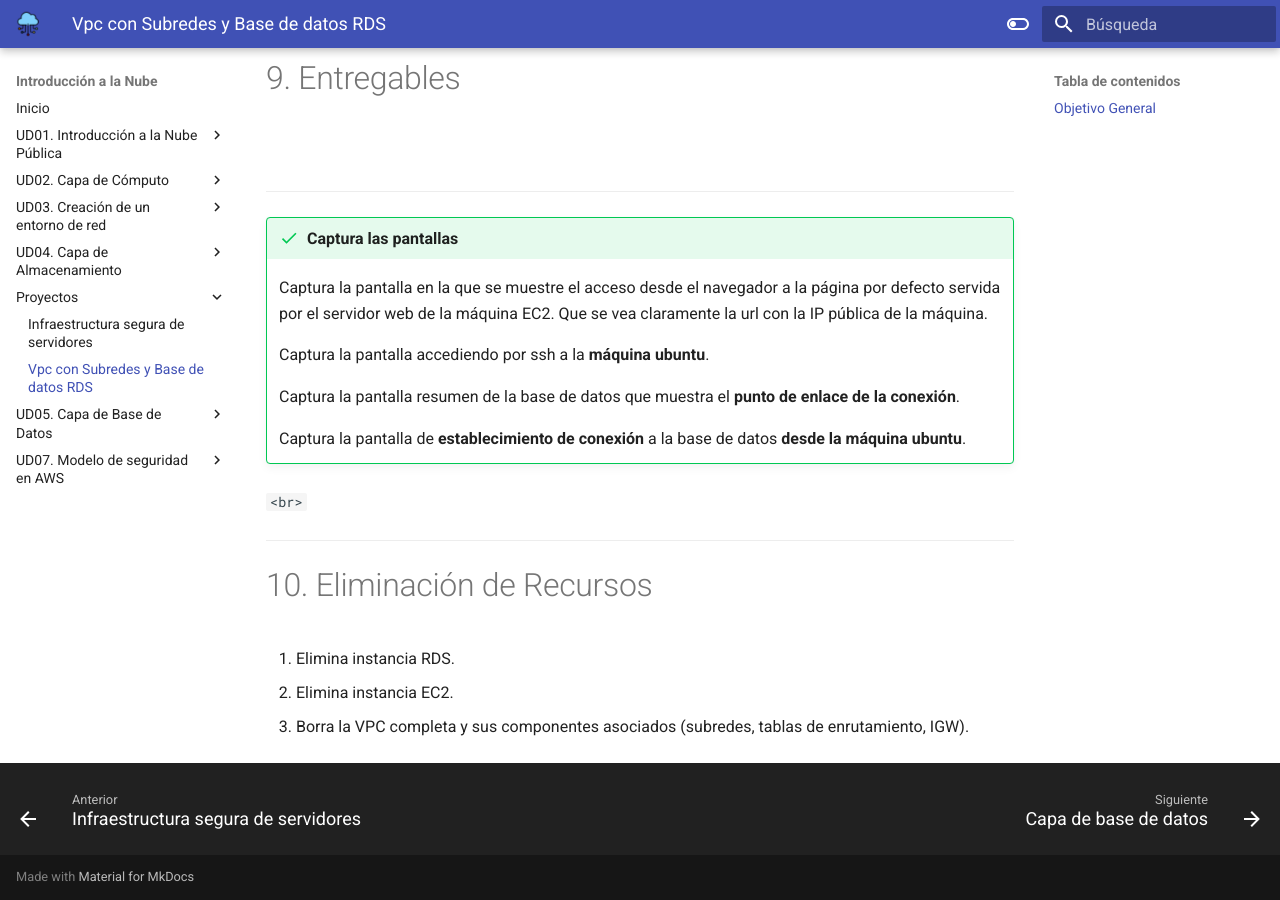
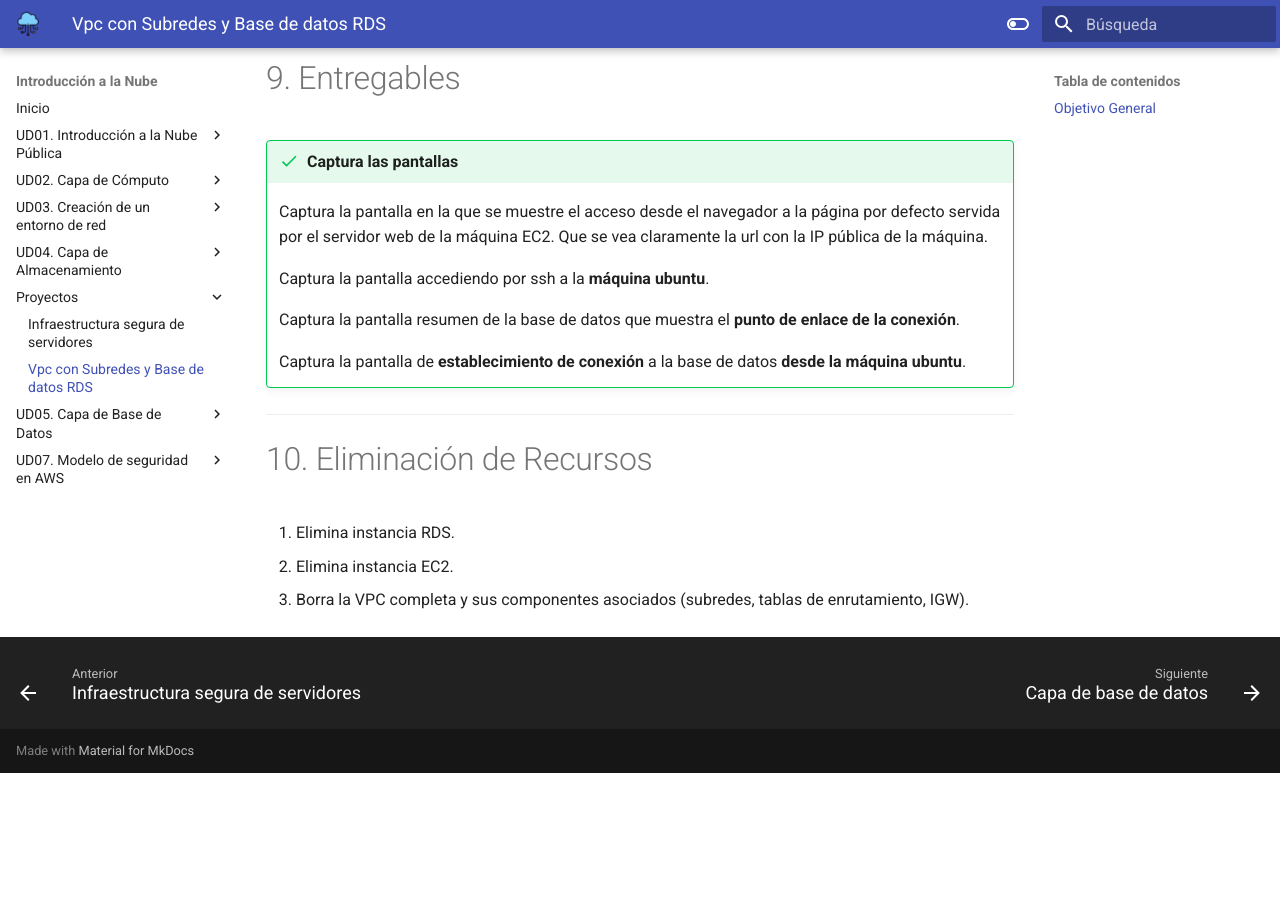
Before and after one commit to IES-CAMP-DE-MORVEDRE/optativa-cloud, an MkDocs documentation site: the page built from docs/pr01/pr02.md, in a window 1280 px wide and 900 px high, scrolled down 4028 px. Built offline with MkDocs 1.6.1 and Material for MkDocs 9.7.7, drawn with Linux system fonts in a browser that asks for light colours; after the commit the page ends 4801 px from its top, so only the background shows below that.

Commit message:
Clean up formatting in deliverables section
Removed unnecessary line breaks and cleaned up formatting in the deliverables section.

```diff
--- a/docs/pr01/pr02.md
+++ b/docs/pr01/pr02.md
@@ -128,8 +128,6 @@ El endpoint se obtiene desde el panel de RDS → pestaña *Conectividad y seguri
 
 # 9. Entregables
 
-<br>
-___
 !!! success "Captura las pantallas"
 
     Captura la pantalla en la que se muestre el acceso desde el navegador a la página por defecto servida por el servidor web de la máquina EC2. Que se vea claramente la url con la IP pública de la máquina.
@@ -139,10 +137,8 @@ ___
     Captura la pantalla resumen de la base de datos que muestra el **punto de enlace de la conexión**.
 
     Captura la pantalla de **establecimiento de conexión** a la base de datos **desde la máquina ubuntu**.
-`<br>`
 
 ---
-
 
 # 10. Eliminación de Recursos
 
```
